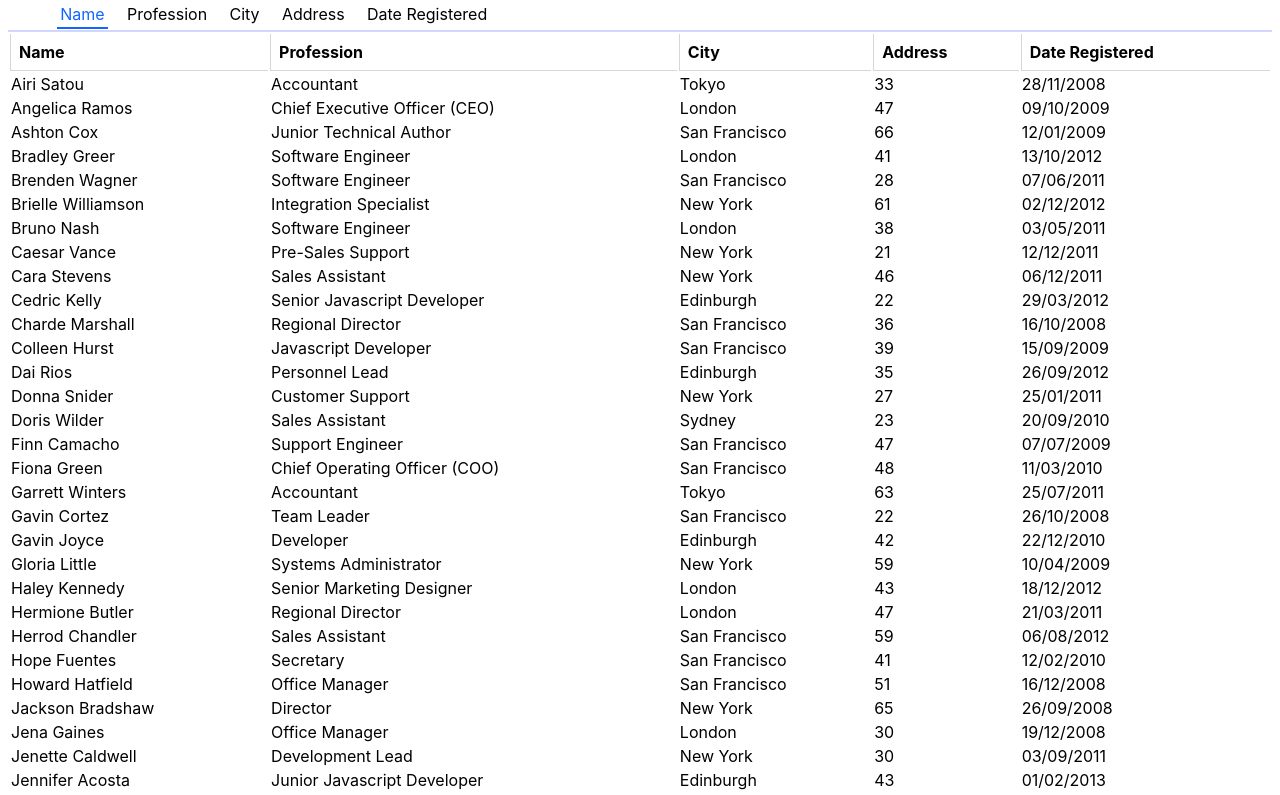
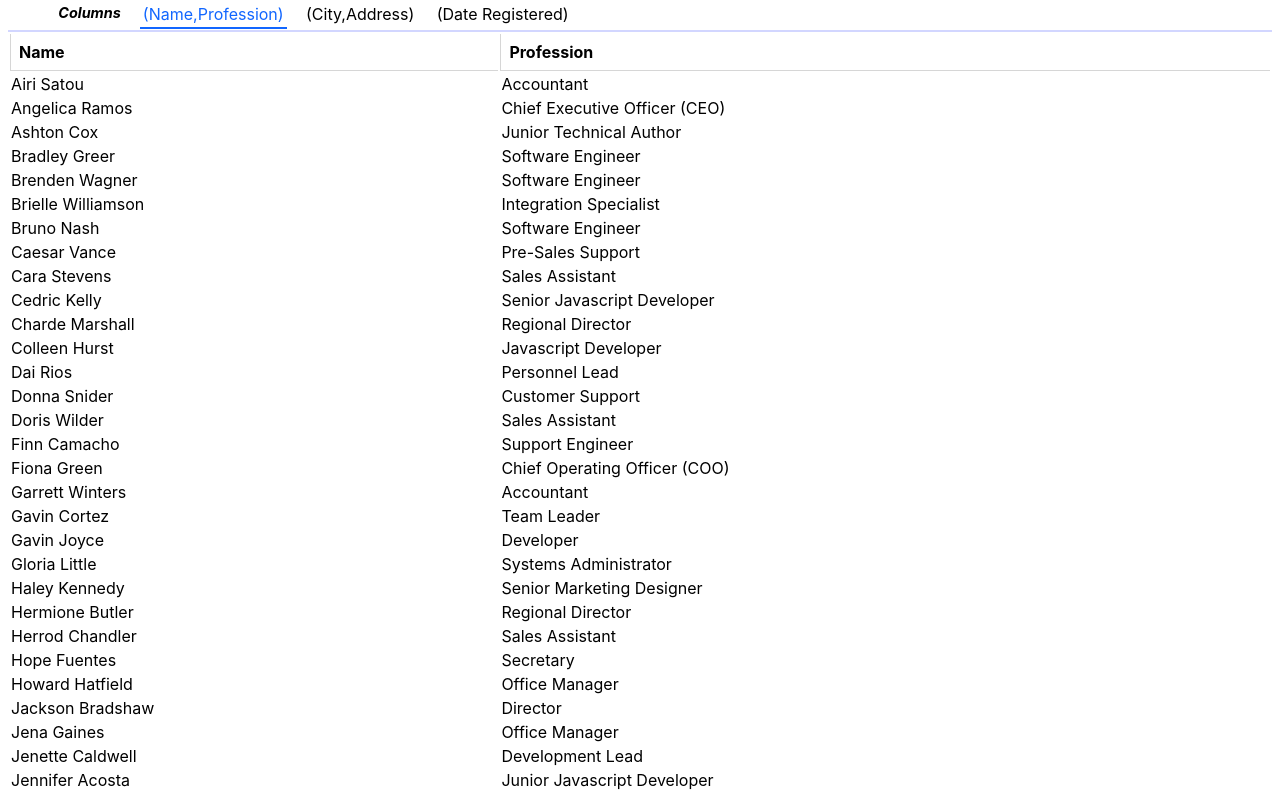
Before and after one commit to brianphil/react-responsive-table, a React (Create React App) app: page / in a window 1280 px wide. Shown: the top 795 px of the page. Built offline with nearby package versions, Linux system fonts and the light colour scheme.

Commit message:
implemented display logic

```diff
--- a/src/components/Table.jsx
+++ b/src/components/Table.jsx
@@ -1,34 +1,72 @@
-import React from "react";
+import React, { useState, useEffect } from "react";
 import { data } from "./dataset";
 // import Columns from "./Columns";
 // import TableData from "./TableData";
 // import Tabs from "./Tabs";
 const columns = ["Name", "Profession", "City", "Address", "Date Registered"];
+
 const Table = () => {
-  console.log(data);
+  const groupBy = (n, cols) => {
+    let groupedArray = [];
+    for (let i = 0; i < cols.length; i += n) {
+      groupedArray.push(cols.slice(i, i + n));
+    }
+    return groupedArray;
+  };
+  const [groupedCols, setGroupedCols] = useState(groupBy(2, columns));
+  const [range, setRange] = useState({ start: 0, end: 2 });
+  const [currentTab, setCurrentTab] = useState(0);
+
+  const handleTabClick = (e) => {
+    const current = e.target.value;
+    setCurrentTab(current);
+    const tabList = e.target.id.split(",");
+    setRange({
+      start: columns.indexOf(tabList[0]),
+      end: columns.indexOf(tabList[tabList.length - 1]) + 1,
+    });
+  };
   return (
     <div className="container-table">
       <ul className="tab-body">
-        {columns.map((tab, index)=>{
-        return <li className={index==0? "tab-item active": "tab-item"}>{tab}</li>
+        <li className="tab-item title">Columns</li>
+        {groupedCols.map((tab, index) => {
+          return (
+            <li
+              key={index}
+              id={tab.toString()}
+              value={index}
+              onClick={handleTabClick}
+              className={index === currentTab ? "tab-item active" : "tab-item"}
+            >
+              {"(" + tab.toString() + ")"}
+            </li>
+          );
         })}
-
       </ul>
       <table className="table">
         <thead className="table-header">
           <tr className="header-row">
-            {columns.map((c, index) => {
-              return <th key={index} className="header-title">{c}</th>;
+            {columns.slice(range.start, range.end).map((c, index) => {
+              return (
+                <th key={index} className="header-title">
+                  {c}
+                </th>
+              );
             })}
           </tr>
         </thead>
         <tbody className="table-body">
           {data.map((d) => {
             return (
-              <tr>
-                {Object.values(d).map((v,index) => (
-                  <td key={index} className="table-data">{v}</td>
-                ))}
+              <tr key={Object.values(d)[0]}>
+                {Object.values(d)
+                  .slice(range.start, range.end)
+                  .map((v, index) => (
+                    <td key={index} className="table-data">
+                      {v}
+                    </td>
+                  ))}
               </tr>
             );
           })}
--- a/src/index.css
+++ b/src/index.css
@@ -15,20 +15,30 @@ body {
 .tab-body {
   list-style: none;
   display: flex;
-  flex-flow: left;
+  flex-flow:wrap;
   flex-direction: row;
-  align-items: left;
+  align-items:flex-start;
   margin: 1px;
+  overflow-wrap: break-word;
 }
 .tab-item {
   border: none;
   margin-left: 1em;
   padding: 0.2em;
   cursor: pointer;
+  display: flex;
+  flex-flow:wrap;
 }
 li.active {
   border-bottom: 2px solid #16f;
   color: #16f;
+}
+li.title{
+  font-style: italic;
+  font-size: 0.9em;
+  font-weight: bold;
+  text-align: center;
+  vertical-align: center;
 }
 .table {
   border: none;
```
